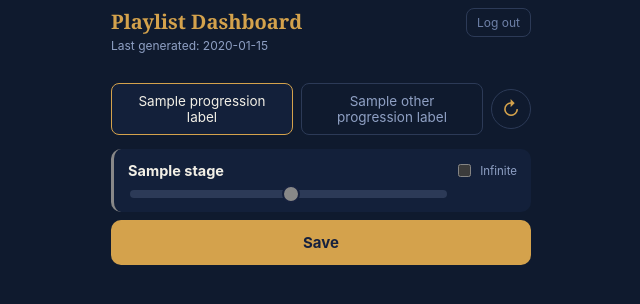
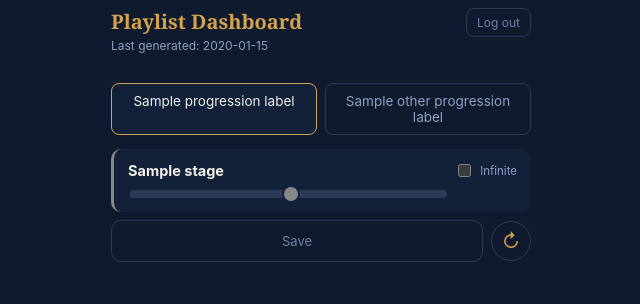
Before and after one commit to braxtonwardle/playlist-maker, a Python web app: template src/soundtrack_engine/dashboard/templates/dashboard.html in a window 1280 px wide. Shown: the top 304 px of the page, without its empty margins (319-959 px from the left). Run offline with Jinja, Linux system fonts and the light colour scheme; the template is opened without the code that fills it: most values are stand-ins (such as "Sample title", 1, 10 or a date in 2020); some libraries are stand-ins or nearby versions.

Commit message:
Subtler Save button; move refresh action down beside it
Save was a full-width solid-gold bar, which read as louder than the action
warrants next to five duration sliders. Switched it to the same outlined
ghost-btn style already used elsewhere for secondary actions, and moved the
generate (refresh) icon button down to sit next to it instead of up by the
Ascent/Descent toggle — both actions for a stage now live in one row at the
bottom of the editor.

Co-Authored-By: Claude Sonnet 5 <noreply@anthropic.com>
Claude-Session: https://claude.ai/code/session_01LkHX2hnwVQh9nWvopMkjGp

```diff
--- a/src/soundtrack_engine/dashboard/static/style.css
+++ b/src/soundtrack_engine/dashboard/static/style.css
@@ -66,9 +66,8 @@ body {
   font-family: inherit; margin-top: 8px;
 }
 
-/* ---------- progression toggle + generate ---------- */
-.toggle-row { display: flex; align-items: center; gap: 8px; margin-bottom: 14px; }
-.mode-row { display: flex; gap: 8px; flex: 1; }
+/* ---------- progression toggle ---------- */
+.mode-row { display: flex; gap: 8px; margin-bottom: 14px; }
 .mode-btn {
   flex: 1; padding: 9px 10px; border-radius: 8px; border: 1px solid var(--line2);
   background: transparent; color: var(--muted); font-size: 13.5px; cursor: pointer;
@@ -125,7 +124,8 @@ input[type="range"]::-moz-range-thumb {
   min-width: 3.6rem; text-align: right; flex: none;
 }
 
-.stage-form-actions { margin-top: 4px; }
+.stage-form-actions { display: flex; align-items: center; gap: 8px; margin-top: 4px; }
+.stage-form-actions .ghost-btn { width: auto; flex: 1; margin-top: 0; }
 
 /* ---------- generate status ---------- */
 .htmx-indicator { opacity: 0; color: var(--muted2); font-size: 11.5px; text-align: center; margin: 8px 0 0; }
--- a/src/soundtrack_engine/dashboard/templates/_stage_editor.html
+++ b/src/soundtrack_engine/dashboard/templates/_stage_editor.html
@@ -25,7 +25,11 @@
     </div>
     {% endfor %}
     <div class="stage-form-actions">
-      <button type="submit" class="primary-btn">Save</button>
+      <button type="submit" class="ghost-btn">Save</button>
+      <button class="generate-btn" type="button" title="Generate {{ progression_label }}"
+              aria-label="Generate {{ progression_label }}"
+              hx-post="/api/generate/{{ progression }}" hx-target="#generate-result"
+              hx-swap="innerHTML" hx-indicator="#generating">↻</button>
     </div>
   </form>
 </div>
--- a/src/soundtrack_engine/dashboard/templates/dashboard.html
+++ b/src/soundtrack_engine/dashboard/templates/dashboard.html
@@ -9,18 +9,12 @@
     <form method="post" action="/logout" class="logout-form"><button type="submit">Log out</button></form>
   </header>
 
-  <div class="toggle-row">
   <nav class="mode-row">
     <a href="/?progression={{ progression }}" class="mode-btn active">{{ progression_label }}</a>
     {% if other_progression %}
     <a href="/?progression={{ other_progression }}" class="mode-btn">{{ other_progression_label }}</a>
     {% endif %}
   </nav>
-    <button class="generate-btn" type="button" title="Generate {{ progression_label }}"
-            aria-label="Generate {{ progression_label }}"
-            hx-post="/api/generate/{{ progression }}" hx-target="#generate-result"
-            hx-swap="innerHTML" hx-indicator="#generating">↻</button>
-  </div>
 
   {% include "_stage_editor.html" %}
 
```
Lines whose indentation alone changed are shown as unchanged.
